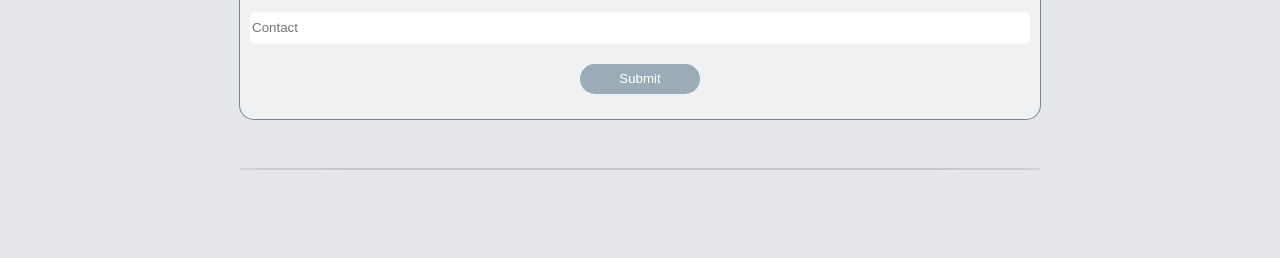
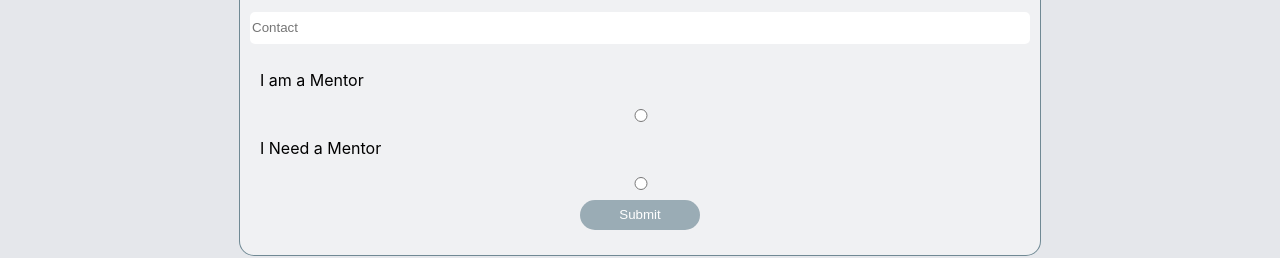
Before and after one commit to Mr-Zee/masterwithmentors, a React (Create React App) app: page / in a window 1280 px wide. Shown: the part 1435-1693 px from the top of the page. Built offline with nearby package versions, Linux system fonts and the light colour scheme.

Commit message:
nav bar link start

```diff
--- a/src/About.jsx
+++ b/src/About.jsx
@@ -1,15 +1,10 @@
 import React, { useRef } from "react";
 
 function About() {
-  const paraRef = useRef(null);
-  const executeScroll = () => {
-    console.log("clicked");
-    paraRef.current.scrollIntoView();
-  };
   return (
     <div className="about section">
-      <h2 onClick={executeScroll}>About</h2>
-      <p ref={paraRef}>
+      <h2>About</h2>
+      <p>
         Lorem ipsum dolor sit amet, consectetur adipisicing elit. Minus, dolore
         earum blanditiis voluptas eveniet obcaecati id laboriosam totam atque
         neque, adipisci excepturi, error voluptates suscipit ratione facilis
--- a/src/App.css
+++ b/src/App.css
@@ -210,7 +210,10 @@ body {
   color: rgb(255, 255, 255);
   background: #2c536470;
 }
-
+form p {
+  color: #000;
+  padding-left: 20px;
+}
 @media screen and (max-width: 870px) {
   .sign-up form {
     width: 100%;
@@ -298,7 +301,6 @@ body {
   .footer {
     display: flex;
     flex-direction: column;
-
   }
 }
 
--- a/src/Navbar.jsx
+++ b/src/Navbar.jsx
@@ -1,17 +1,21 @@
-import React from "react";
+import React, { useRef } from "react";
 
 function Navbar() {
+  const paraRef = useRef(null);
+  const executeScroll = () => {
+    paraRef.current.scrollIntoView();
+  };
   return (
     <div className="navbar section">
-      <h2>Mentors</h2>
+      <h2 ref={paraRef}>Mentors</h2>
       <div className="nav-items">
-        <a className="nav-item" href="">
+        <a className="nav-item" href="" onClick={executeScroll}>
           Home
         </a>
-        <a className="nav-item" href="">
+        <a className="nav-item" href="" onClick={executeScroll}>
           About
         </a>
-        <a className="nav-item" href="">
+        <a className="nav-item" href="" onClick={executeScroll}>
           Contact
         </a>
       </div>
--- a/src/SignUp.jsx
+++ b/src/SignUp.jsx
@@ -16,7 +16,6 @@ function SignUp() {
           className="input"
           placeholder="Email"
         />
-
         <input
           type="tel"
           id="phone"
@@ -26,6 +25,10 @@ function SignUp() {
           pattern="[0-9]{10}"
           required
         />
+        <p>I am a Mentor</p>
+        <input type="radio" value="Mentor" name="mentor" />
+        <p>I Need a Mentor</p>
+        <input type="radio" value="User" name="user" />
         <input
           type="submit"
           className="form-btn"
```
